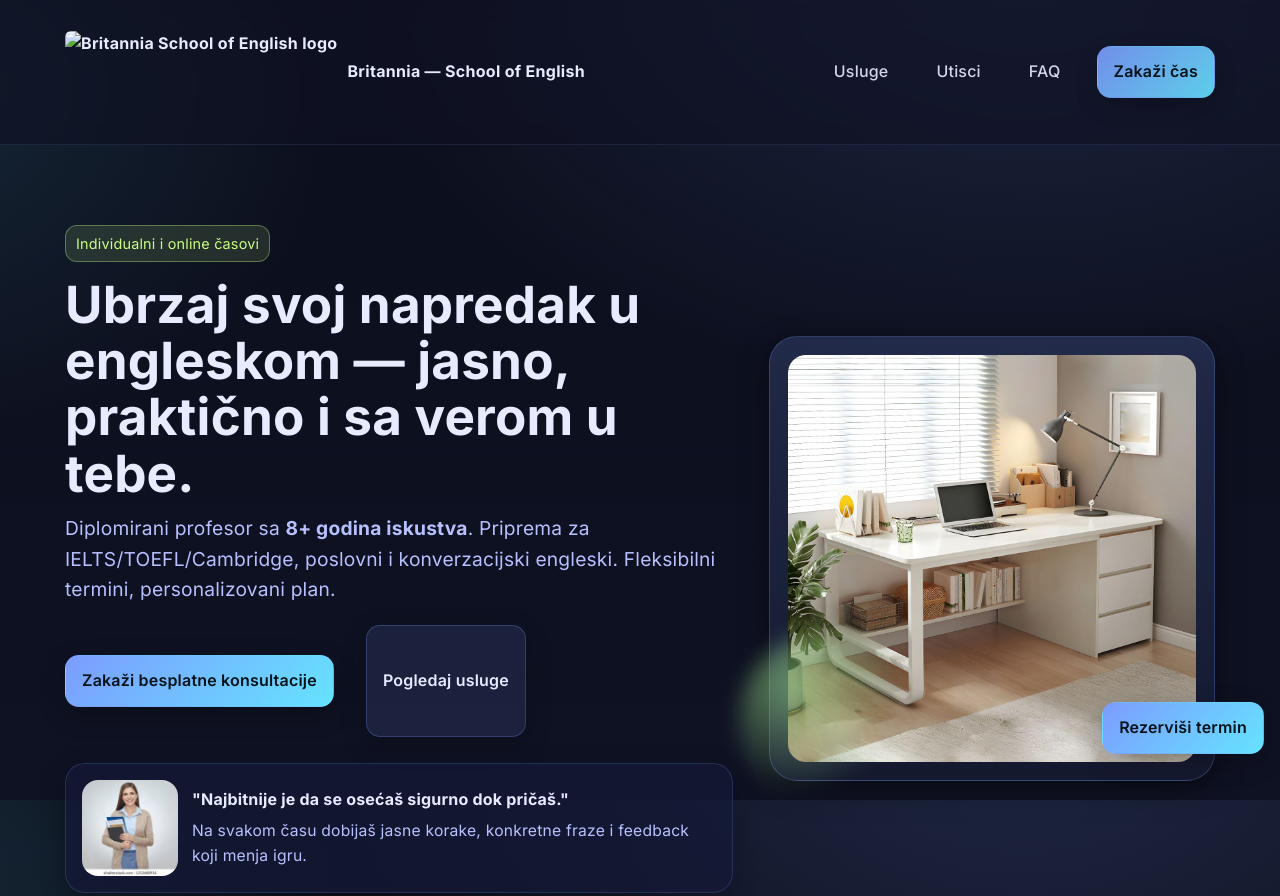
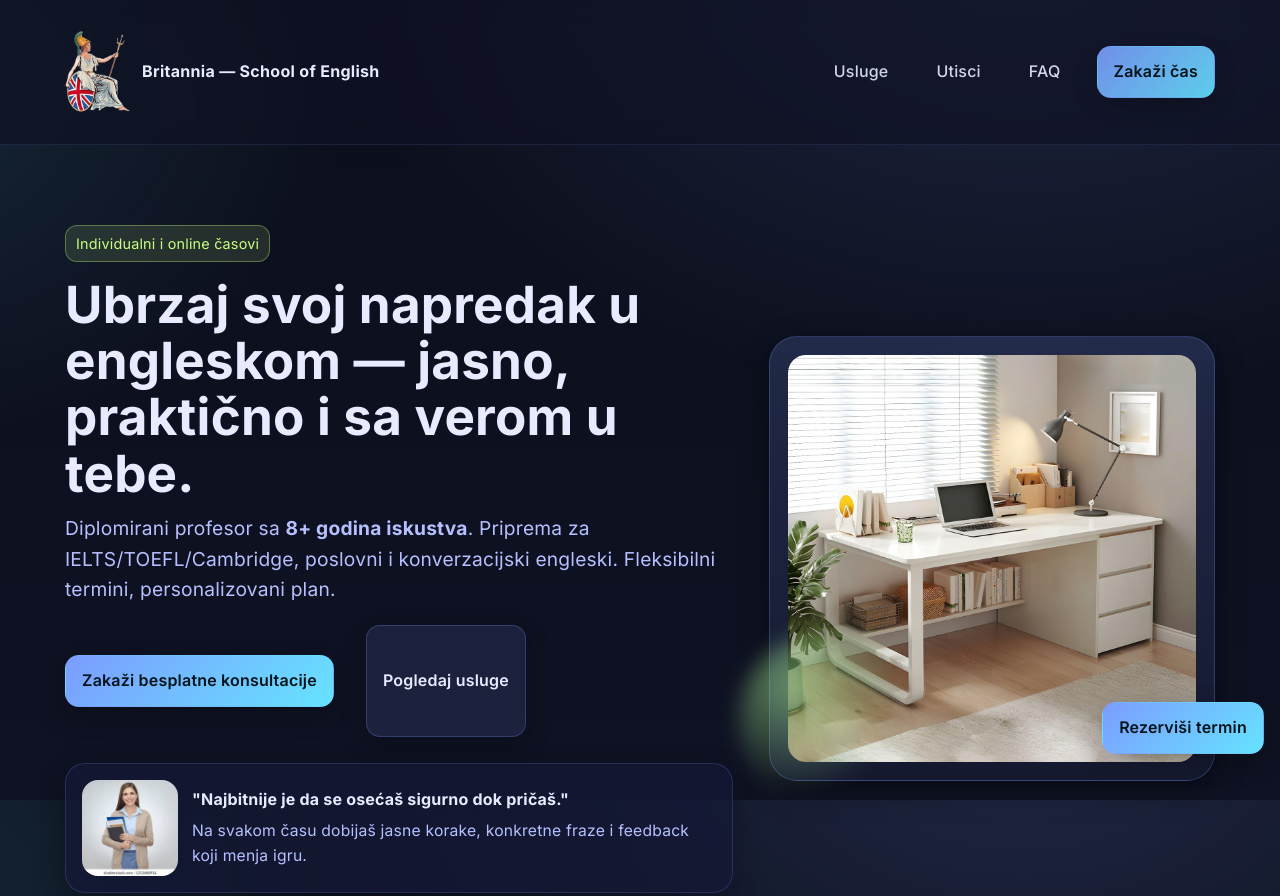
Before and after one commit to Upsiteful/engleski, a plain HTML site: page index.html in a window 1280 px wide. Shown: the top 896 px of the page. Drawn offline with Linux system fonts and the light colour scheme.

Commit message:
Update index.html

```diff
--- a/index.html
+++ b/index.html
@@ -220,7 +220,7 @@ nav ul {
   <header>
     <div class="container nav">
        <div class="logo">
-        <img src="images/pozadina-removebg-preview.png" alt="Britannia School of English logo">
+        <img src="pozadina-removebg-preview.png" alt="Britannia School of English logo">
         <span>Britannia — School of English</span>
       </div>
 
```
